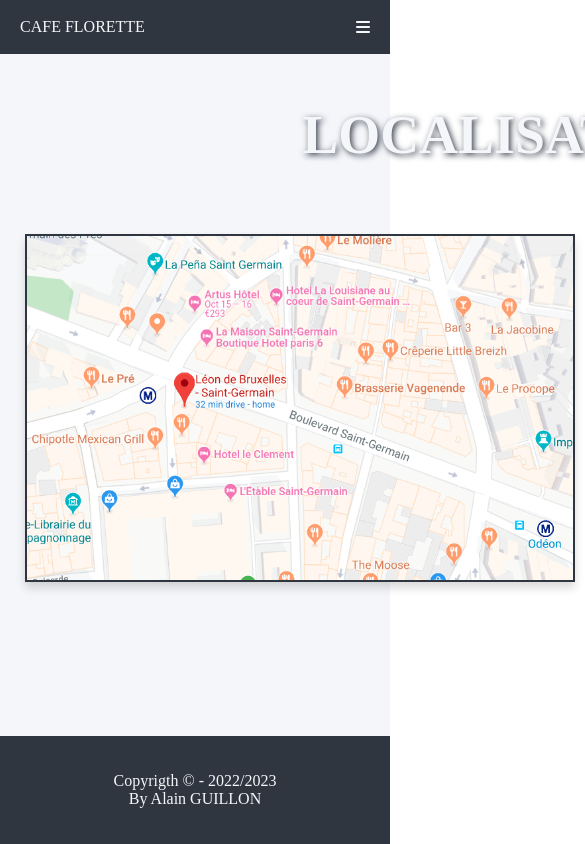
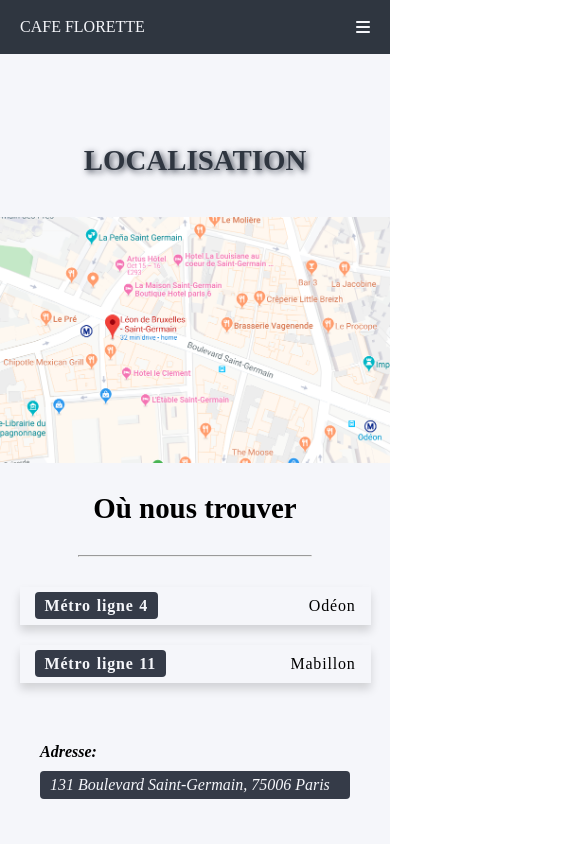
Before and after one commit to Zyrass/cafe_florette_react, a React (Create React App) app: page /localisation in a window 390 px wide. Shown: the top 844 px of the page, 585 px wide, since content can reach past the window. Built offline with nearby package versions, Linux system fonts and the light colour scheme.

Commit message:
update responsive LocalisationPage

```diff
--- a/src/assets/styles/_base.scss
+++ b/src/assets/styles/_base.scss
@@ -37,10 +37,11 @@
   display: flex;
   align-items: center;
   justify-content: space-between;
-  padding-left: 20px;
   position: relative;
+  max-width: 100vw;
 
   span {
+    padding-left: 20px;
     a {
       color: var(--theme-secondary-text);
       text-decoration: none;
@@ -82,6 +83,7 @@
 
 .content {
   grid-area: "content";
+  max-width: 100vw;
   background-color: var(--theme-primary);
 }
 
--- a/src/assets/styles/_flex.scss
+++ b/src/assets/styles/_flex.scss
@@ -252,7 +252,7 @@
       align-items: flex-end;
     }
     &-stretch {
-      justify-items: stretch;
+      align-items: stretch;
     }
     &-initial {
       align-items: initial;
--- a/src/assets/styles/_utils.scss
+++ b/src/assets/styles/_utils.scss
@@ -1053,9 +1053,8 @@
   align-items: center;
   font-weight: 100;
   padding: 10px 15px;
-  min-width: 400px;
-  max-width: 90%;
-  min-height: 60px;
+  min-width: fit-content;
+  min-height: 100%;
   letter-spacing: 0.8px;
   word-spacing: 1px;
   box-shadow: var(--box-shadow);
@@ -1245,4 +1244,3 @@
     }
   }
 }
-// calque transparent (pour menu)
--- a/src/pages/ContactPage/Contact.module.scss
+++ b/src/pages/ContactPage/Contact.module.scss
@@ -2,6 +2,7 @@
 
 
 .contactPage {
+  overflow: hidden;
   @include mixin.xs {
     max-width: 100vw;
   }
--- a/src/pages/LocalisationPage/LocalisationPage.js
+++ b/src/pages/LocalisationPage/LocalisationPage.js
@@ -3,41 +3,42 @@
 
 function LocalisationPage() {
   return (
-    <div className={`container-fluid bg-white ${styles.localisation}`}>
-      <h1
-        className={`upper py-50 px-100 d-flex justify-content-center ${styles.h1}`}
-      >
-        Localisation
-      </h1>
-      <section className={`${styles.plan} py-0 px-25`}>
+    <div className={`bg-white ${styles.localisation}`}>
+      <h1 className={`upper ${styles.h1}`}>Localisation</h1>
+      <section className={`${styles.plan}`}>
         <img
           className={styles.img}
+          style={{
+            backgroundSize: "cover",
+          }}
           src={imgLocalisation}
           alt="localisation du restaurent"
         />
       </section>
-      <section className="py-0 adresse">
+
+      <section className="adresse">
         <h2 className={styles.h2}>Où nous trouver</h2>
-        <hr className="w-70 mx-auto my-30" />
+        <hr className="w-60 mx-auto my-30" />
 
-        <div className="alert">
-          <p className="d-flex justify-content-between w-100">
-            <strong className="w-30">
-              Métro ligne <mark>4</mark>
+        <div className="alert w-90 mx-auto mb-20">
+          <p className="d-flex align-items-center justify-content-between w-100">
+            <strong>
+            <mark>Métro ligne 4</mark>
             </strong>
             <span>Odéon</span>
           </p>
         </div>
-        <div className="alert mt-20 mb-70">
-          <p className="d-flex justify-content-between w-100">
-            <strong className="w-30">
-              Métro ligne <mark>11</mark>
+
+        <div className="alert w-90 mx-auto mb-20">
+          <p className="d-flex align-items-center justify-content-between w-100">
+            <strong>
+            <mark>Métro ligne 11</mark>
             </strong>
             <span>Mabillon</span>
           </p>
         </div>
 
-        <address className="d-flex justify-content-between mr-70">
+        <address className={styles.adresse}>
           <strong>Adresse:</strong>
           <mark>131 Boulevard Saint-Germain, 75006 Paris</mark>
         </address>
--- a/src/pages/LocalisationPage/LocalisationPage.module.scss
+++ b/src/pages/LocalisationPage/LocalisationPage.module.scss
@@ -1,33 +1,51 @@
+@use "../../assets/styles/mixins" as mixin;
+
 .localisation {
-  display: grid;
   grid-template-areas:
-    "h1 h1"
-    "plan adresse";
-  grid-template-columns: 1fr 1fr;
-  grid-template-rows: 180px 1fr;
-  grid-column-gap: 20px;
+    "h1"
+    "plan"
+    "adresse";
+  grid-template-columns: 1fr;
+  grid-template-rows: auto 1fr 1fr;
+  grid-row-gap: 20px;
+  width: 100%;
+  padding: 50px 0;
 }
 
 .h1 {
   grid-area: h1;
   font-size: calc(50px + 1vmin);
   font-family: var(--font-title);
+  color: var(--theme-secondary);
+  @include mixin.xs {
+    font-size: calc(25px + 1vmin);
+    width: 100vw;
+  }
 }
 
 .h2 {
   font-size: calc(25px + 1vmin);
   font-family: var(--font-title);
+  padding-top: 25px;
+  text-align: center;
 }
 
 .plan {
   grid-area: plan;
   .img {
-    width: 550px;
-    border: var(--border-2);
-    box-shadow: var(--box-shadow);
+    width: 100vw;
   }
 }
 
 .adresse {
   grid-area: adresse;
+  @include mixin.xs {
+    padding: 40px 40px !important;
+    display: flex;
+    flex-direction: column;
+
+    strong {
+      margin-bottom: 10px;
+    }
+  }
 }
```
